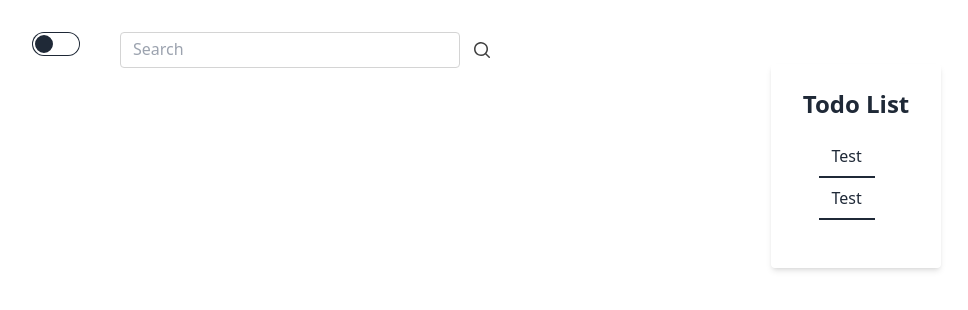
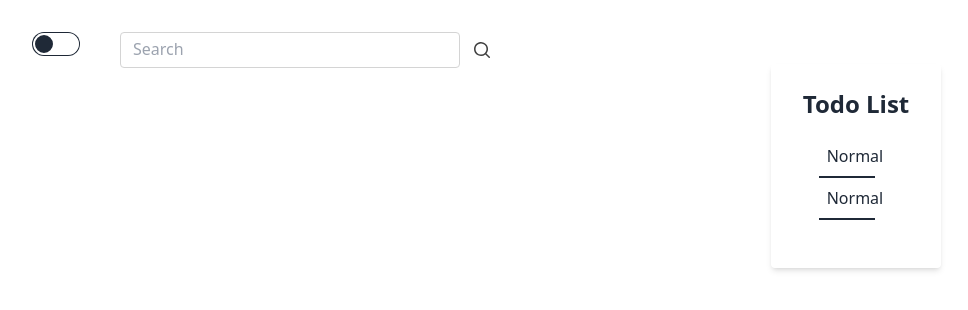
Before and after one commit to Bepixeled/todo-react, a React (Vite) app: page / in a window 1280 px wide. Shown: the top 310 px of the page, without its empty margins (40-1008 px from the left). Built offline with nearby package versions, Linux system fonts and the light colour scheme.

Commit message:
initial commit

```diff
--- a/index.html
+++ b/index.html
@@ -5,6 +5,7 @@
   <meta charset="UTF-8" />
   <link rel="icon" type="image/svg+xml" href="/vite.svg" />
   <meta name="viewport" content="width=device-width, initial-scale=1.0" />
+  <script src="https://kit.fontawesome.com/144c450816.js" crossorigin="anonymous"></script>
   <title>Vite + React</title>
 </head>
 
--- /dev/null
+++ b/src/components/Listitem.jsx
@@ -0,0 +1,12 @@
+export default function Listitem() {
+  return (
+    <li
+      id="1701954201"
+      data-due="false"
+      data-done="false"
+      className="p-2 dark:bg-gray-700 border-b-2 border-solid dark:border-blue-200 bg-gray-200 border-gray-700 w-9/12 "
+    >
+      <span>Normal</span>
+    </li>
+  );
+}
--- a/src/components/TodoList.jsx
+++ b/src/components/TodoList.jsx
@@ -1,4 +1,5 @@
 import React from "react";
+import Listitem from "./Listitem";
 
 const TodoList = () => {
   return (
@@ -7,12 +8,8 @@ const TodoList = () => {
         <h2 className="text-2xl font-bold mb-4">Todo List</h2>
 
         <ol className="justify-center flex-col items-center m-4">
-          <li className="p-2 dark:bg-gray-700 border-b-2 border-solid dark:border-blue-200 bg-gray-200 border-gray-700 w-9/12 ">
-            Test
-          </li>
-          <li className="p-2 dark:bg-gray-700 border-b-2 border-solid dark:border-blue-200 bg-gray-200 border-gray-700 w-9/12 ">
-            Test
-          </li>
+          <Listitem />
+          <Listitem />
         </ol>
       </div>
     </div>
```
Also changed, not shown: 5 other files (tests, documents, lock files or other folders).
